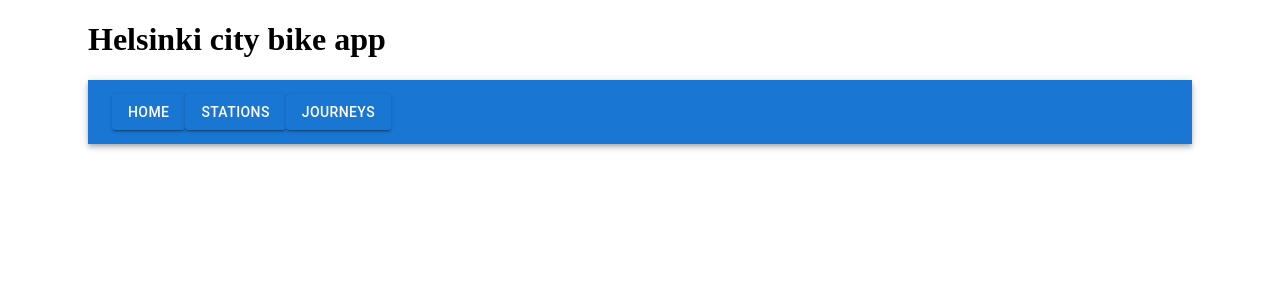
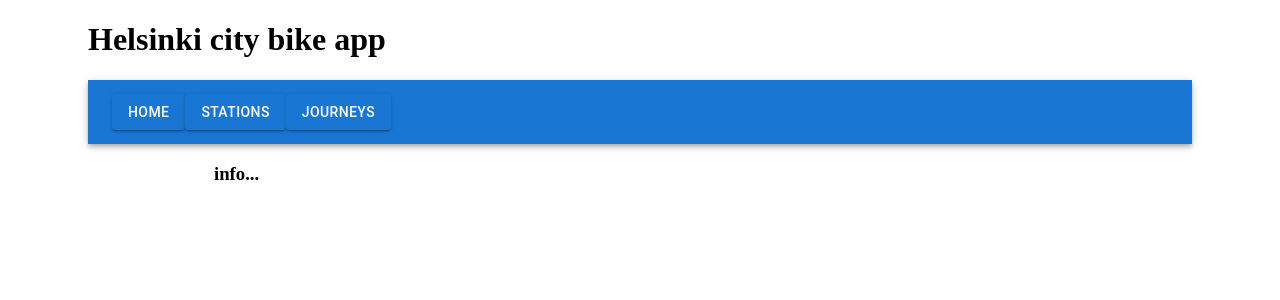
Before and after one commit to miraemilia/citybikes, a React (Create React App) app in the folder city-bike-front/: page / in a window 1280 px wide. Shown: the top 300 px of the page. Built offline with nearby package versions, Linux system fonts and the light colour scheme; no server answers.

Commit message:
component Home added

```diff
--- a/city-bike-front/src/App.tsx
+++ b/city-bike-front/src/App.tsx
@@ -10,6 +10,7 @@ import StationList from './components/StationList';
 import { useAppDispatch } from './hooks';
 import journeyService from './services/journeys'
 import { setJourneys } from './reducers/journeyReducer';
+import Home from './components/Home';
 
 
 
@@ -29,6 +30,7 @@ const App = () => {
           <Route path='journeys' element={<JourneyList />} />
           <Route path='stations' element={<StationList />} />
           <Route path='/stations/:id' element={<Station />} />
+          <Route path='/' element={<Home />} />
         </Routes>
       </BrowserRouter>
     </Container>
--- /dev/null
+++ b/city-bike-front/src/components/Home.tsx
@@ -0,0 +1,11 @@
+import { Container } from "@mui/material"
+
+const Home = () => {
+    return (
+        <Container maxWidth="md">
+            <h3>info...</h3>
+        </Container>
+    )
+}
+
+export default Home
```
